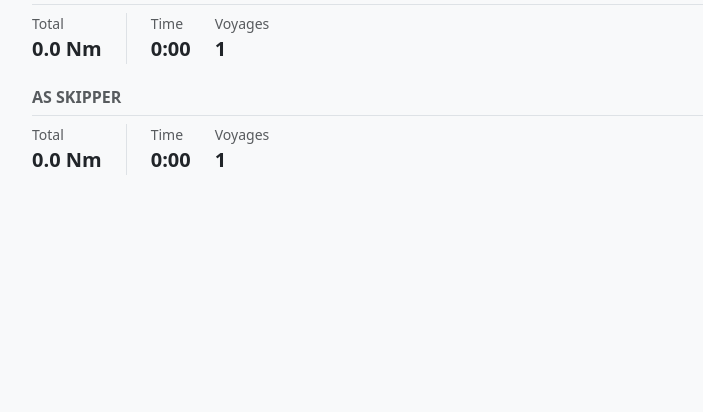
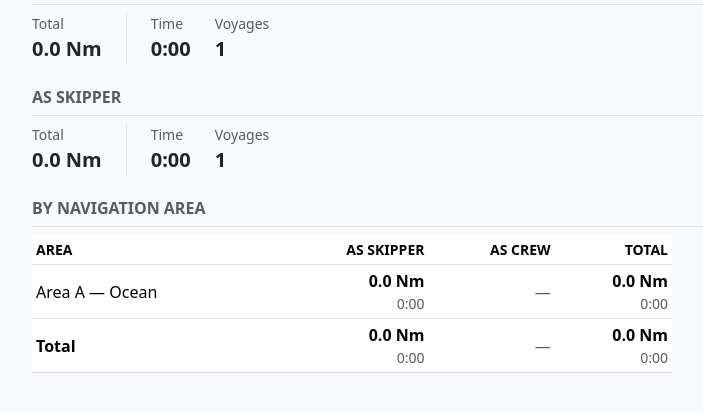
Before and after one commit to jirivrany/ship-log, a FastAPI app: page /profile in a window 1280 px wide. Shown: the part 154-566 px from the top of the page, without its empty margins (50-753 px from the left). Run offline with FastAPI, Linux system fonts and the light colour scheme; tables that the repository leaves empty hold one stand-in row (values such as "Sample post"); parts of the project's set-up code (start-up, migrations or seed data) failed here and were passed over; some libraries are stand-ins or nearby versions.

Commit message:
Add per-voyage navigation area with area × role mile summary
Tag each voyage with one navigation area (A/B/C/2/1, CZ/EU
skipper-licensing scheme) and break down miles per area on the
profile — for tracking skipper-training requirements.

- models: NavArea enum + AREA_ORDER/AREA_LABELS, nullable
  Voyage.area column
- database: guarded migration adding the area column
- voyages: validate area form input against NavArea
- form: navigation-area select in the shared voyage form,
  area lookups exposed as Jinja globals
- profile: area × role matrix (skipper/crew/total per area);
  each voyage falls in exactly one cell since was_skipper is
  per-voyage and area tags the whole voyage

Co-Authored-By: Claude Opus 4.8 <noreply@anthropic.com>

```diff
--- a/app/database.py
+++ b/app/database.py
@@ -56,6 +56,10 @@ def migrate_schema(target_engine) -> None:
                     "ALTER TABLE voyage ADD COLUMN was_skipper BOOLEAN NOT NULL DEFAULT 0"
                 )
 
+            # 2026-07: navigation area (A/B/C/2/1) for per-area mile summary
+            if "area" not in voyage_cols:
+                conn.exec_driver_sql("ALTER TABLE voyage ADD COLUMN area VARCHAR")
+
         # 2026-07: weather enrichment — exact wind speed + provenance marker
         entry_cols = {row[1] for row in conn.exec_driver_sql("PRAGMA table_info(logentry)").fetchall()}
         if entry_cols:
--- a/app/routers/voyages.py
+++ b/app/routers/voyages.py
@@ -8,7 +8,7 @@ from sqlmodel import Session, select
 
 from app import boat_library
 from app.database import get_session
-from app.models import Leg, LogEntry, Voyage
+from app.models import Leg, LogEntry, NavArea, Voyage
 from app.processors import loader
 from app.stats import compute_stats
 from app.templates_env import templates
@@ -52,6 +52,9 @@ def _apply_voyage_form(voyage: Voyage, form) -> Optional[str]:
         setattr(voyage, field, int(value) if value else None)
     # checkboxes are absent from the POST body when unchecked
     voyage.was_skipper = form.get("was_skipper") is not None
+    # navigation area: keep only a valid code, else clear it
+    area = (form.get("area") or "").strip()
+    voyage.area = NavArea(area) if area in NavArea._value2member_map_ else None
     return None
 
 
--- a/app/templates/profile.html
+++ b/app/templates/profile.html
@@ -32,4 +32,46 @@
   {% include "partials/stats_tiles.html" %}
 </div>
 {% endif %}
+
+{% if area_rows %}
+{% macro area_cell(s) -%}
+  {%- if s.voyage_count > 0 -%}
+    <div class="fw-bold">{{ s.total_nm }} Nm</div>
+    <div class="text-muted small">{{ s.duration_hhmm }}</div>
+  {%- else -%}
+    <span class="text-muted">—</span>
+  {%- endif -%}
+{%- endmacro %}
+<h6 class="text-uppercase text-muted fw-semibold mb-2 border-bottom pb-2">By navigation area</h6>
+<div class="table-responsive mb-4">
+  <table class="table table-sm align-middle mb-0" style="max-width: 40rem;">
+    <thead>
+      <tr class="text-muted small text-uppercase">
+        <th>Area</th>
+        <th class="text-end">As skipper</th>
+        <th class="text-end">As crew</th>
+        <th class="text-end">Total</th>
+      </tr>
+    </thead>
+    <tbody>
+      {% for row in area_rows %}
+      <tr>
+        <td class="fw-medium">{{ row.label }}</td>
+        <td class="text-end">{{ area_cell(row.skipper) }}</td>
+        <td class="text-end">{{ area_cell(row.crew) }}</td>
+        <td class="text-end">{{ area_cell(row.total) }}</td>
+      </tr>
+      {% endfor %}
+    </tbody>
+    <tfoot class="border-top">
+      <tr>
+        <td class="fw-semibold">Total</td>
+        <td class="text-end">{{ area_cell(skippered) }}</td>
+        <td class="text-end">{{ area_cell(as_crew) }}</td>
+        <td class="text-end">{{ area_cell(overall) }}</td>
+      </tr>
+    </tfoot>
+  </table>
+</div>
+{% endif %}
 {% endblock %}
--- a/app/templates_env.py
+++ b/app/templates_env.py
@@ -1,7 +1,13 @@
 from datetime import datetime
 from fastapi.templating import Jinja2Templates
 
+from app.models import AREA_LABELS, AREA_ORDER
+
 templates = Jinja2Templates(directory="app/templates")
+
+# Navigation-area lookups used by the shared voyage form partial.
+templates.env.globals["area_order"] = AREA_ORDER
+templates.env.globals["area_labels"] = AREA_LABELS
 
 
 def _datetimeformat(value: str, fmt: str = "%A") -> str:
```
Also changed, not shown: app/models.py (+21 -0 lines), app/routers/profile.py (+25 -4 lines), app/templates/partials/voyage_form_fields.html (+13 -3 lines).
